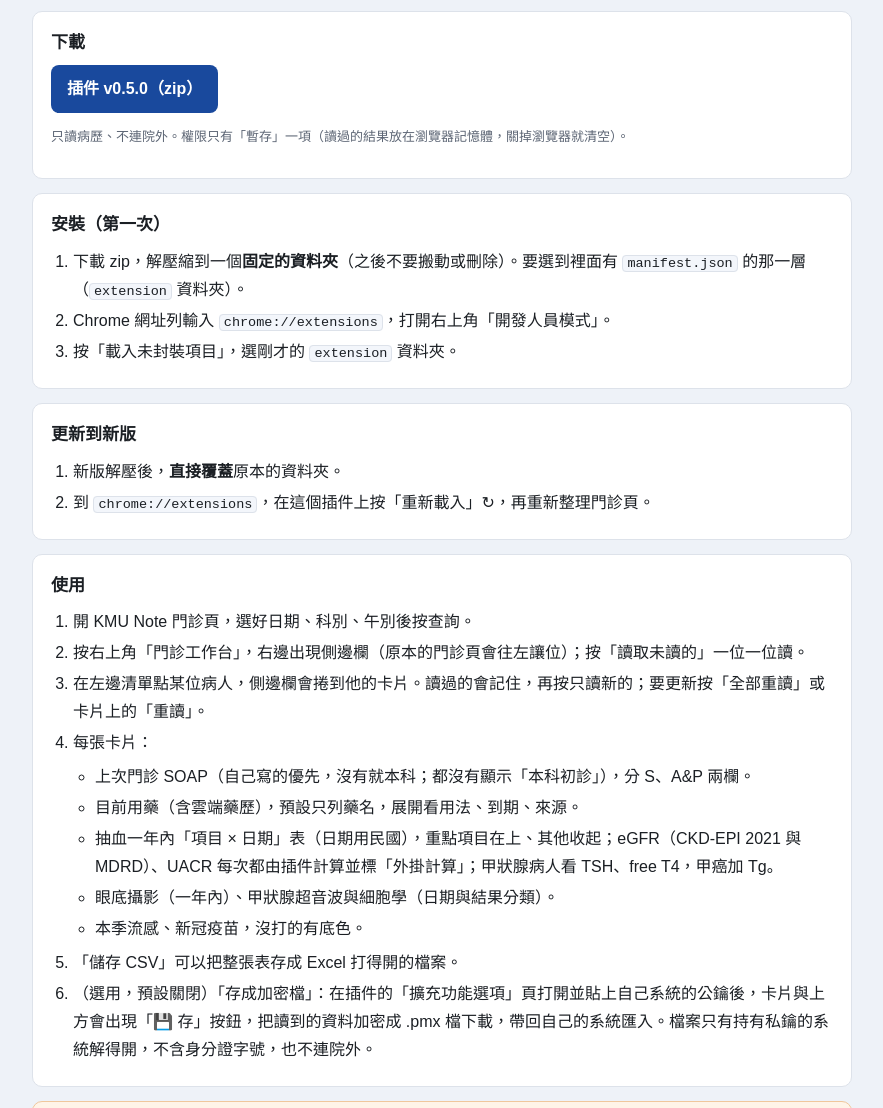
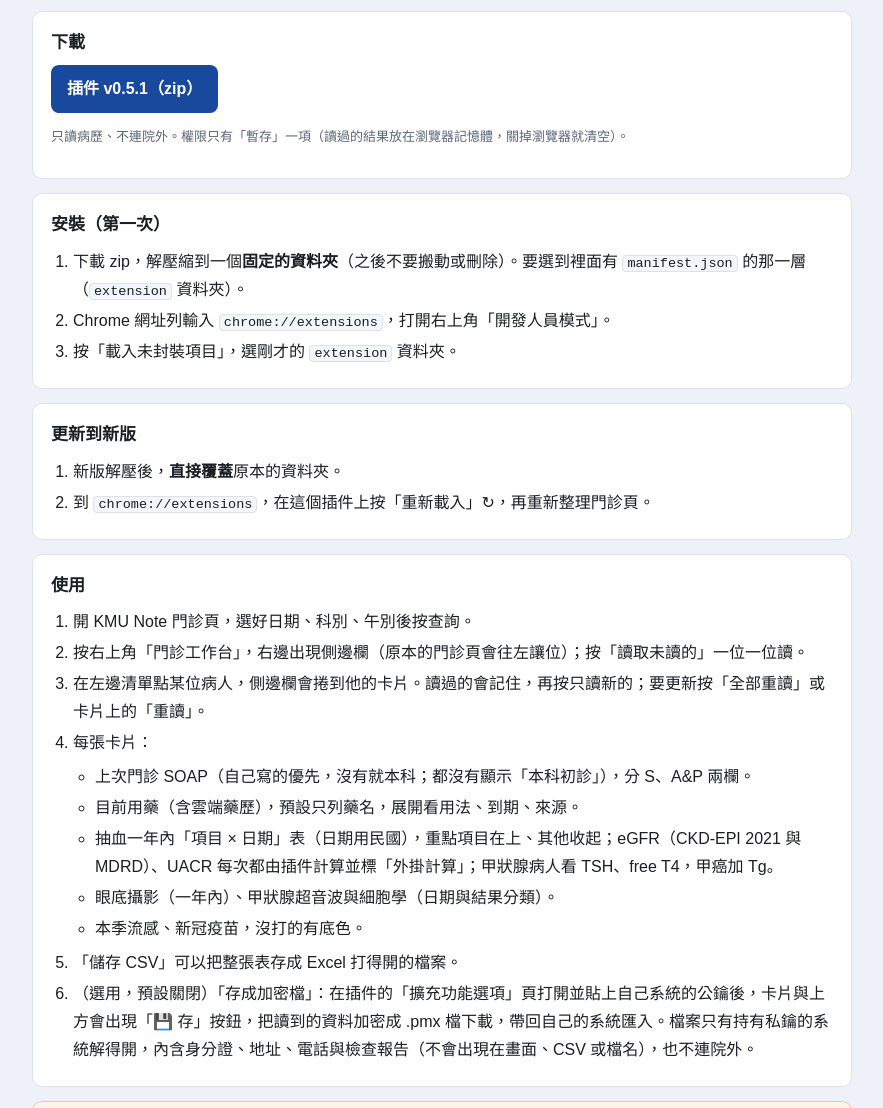
Before and after one commit to highker21/highker21.github.io, a plain HTML site: page tools/kmu-opd-workbench.html in a window 1280 px wide. Shown: the part 117-1225 px from the top of the page, without its empty margins (198-1081 px from the left). Drawn offline with Linux system fonts and the light colour scheme.

Commit message:
tools: 門診工作台 v0.5.1（加密檔另含身分證、生日、地址、電話與檢查報告全文）
Co-Authored-By: Claude Opus 5.5 <noreply@anthropic.com>
Claude-Session: https://claude.ai/code/session_016kNoKmxfT9W6DLg3bbqveg

```diff
--- a/tools/kmu-opd-workbench.html
+++ b/tools/kmu-opd-workbench.html
@@ -31,7 +31,7 @@
   <div class="card">
     <h2>下載</h2>
     <div class="dl">
-      <a class="btn" href="downloads/kmu-opd-workbench-v0.5.0.zip" download>插件 v0.5.0（zip）</a>
+      <a class="btn" href="downloads/kmu-opd-workbench-v0.5.1.zip" download>插件 v0.5.1（zip）</a>
     </div>
     <p class="small">只讀病歷、不連院外。權限只有「暫存」一項（讀過的結果放在瀏覽器記憶體，關掉瀏覽器就清空）。</p>
   </div>
@@ -69,7 +69,7 @@
         </ul>
       </li>
       <li>「儲存 CSV」可以把整張表存成 Excel 打得開的檔案。</li>
-      <li>（選用，預設關閉）「存成加密檔」：在插件的「擴充功能選項」頁打開並貼上自己系統的公鑰後，卡片與上方會出現「💾 存」按鈕，把讀到的資料加密成 .pmx 檔下載，帶回自己的系統匯入。檔案只有持有私鑰的系統解得開，不含身分證字號，也不連院外。</li>
+      <li>（選用，預設關閉）「存成加密檔」：在插件的「擴充功能選項」頁打開並貼上自己系統的公鑰後，卡片與上方會出現「💾 存」按鈕，把讀到的資料加密成 .pmx 檔下載，帶回自己的系統匯入。檔案只有持有私鑰的系統解得開，內含身分證、地址、電話與檢查報告（不會出現在畫面、CSV 或檔名），也不連院外。</li>
     </ol>
   </div>
 
@@ -88,6 +88,7 @@
   <div class="card small">
     <strong>版本紀錄</strong>
     <ul>
+      <li>v0.5.1（2026-11-23）：加密檔另含身分證、生日、地址、電話與檢查報告全文（只在加密檔裡，畫面與 CSV 不顯示）。</li>
       <li>v0.5.0（2026-11-23）：選用的「存成加密檔」（單人或已讀完的全部），預設關閉。</li>
       <li>v0.4.8（2026-11-21）：檢驗確實查一年（院內預設只有 3 個月）。</li>
       <li>v0.4.7（2026-11-21）：抽血改一年內「項目 × 日期」；修正 eGFR 空白。</li>
```
Also changed, not shown: 2 other files.
